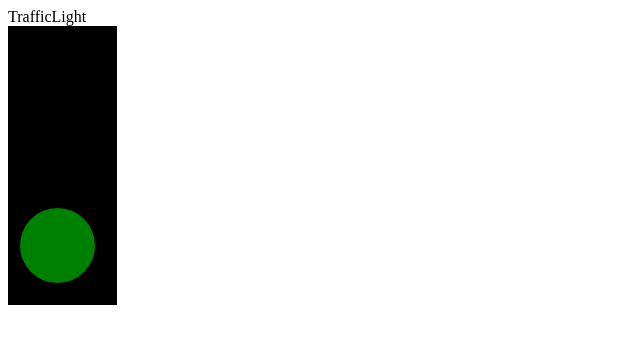
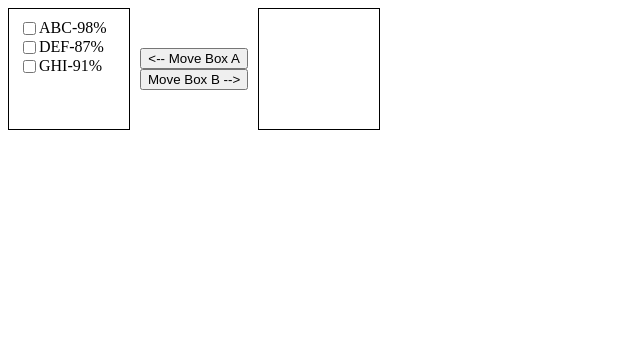
Before and after one commit to Jeyabalan/react-practice, a React (Create React App) app: page / in a window 1280 px wide. Shown: the top 344 px of the page, without its empty margins (0-640 px from the left). Built offline with nearby package versions, Linux system fonts and the light colour scheme; no server answers.

Commit message:
Transfer box

```diff
--- a/src/App.js
+++ b/src/App.js
@@ -5,6 +5,7 @@ import MultiSelectBox from './MultiSelectBox.jsx';
 import Timer from './timer.jsx';
 import Flames from './flames.jsx';
 import TrafficLight from './TrafficLight.js';
+import TransferBox from './TransferBox/index.js';
 
 export default function App() {
   const [data, setData] = React.useState([]);
@@ -40,8 +41,9 @@ export default function App() {
           onChange={(e) => throttledSetQuery(e.target.value)}
         />
         <p>Query: {query}</p>
-      </div> */}
-      <TrafficLight />
+      </div>
+      <TrafficLight /> */}
+      <TransferBox />
     </div>
   );
 }
--- /dev/null
+++ b/src/TransferBox/Box.js
@@ -0,0 +1,25 @@
+import React from 'react';
+import CheckBox from './CheckBox';
+
+const style = {
+  display: 'flex',
+  flexDirection: 'column',
+  width: 100,
+  height: 100,
+  border: '1px solid #000',
+  padding: 10,
+};
+
+export default function Box({ items = [], selectedItem }) {
+  return (
+    <div style={style}>
+      {items.map((item) => (
+        <CheckBox
+          key={item.registrationId}
+          item={item}
+          selectedItem={selectedItem}
+        />
+      ))}
+    </div>
+  );
+}
--- /dev/null
+++ b/src/TransferBox/CheckBox.js
@@ -0,0 +1,14 @@
+import React from 'react';
+
+export default function CheckBox({ item, selectedItem }) {
+  return (
+    <div style={{ display: 'flex', flexDirection: 'row' }}>
+      <input
+        type="checkbox"
+        id={item.registrationId}
+        onChange={(e) => selectedItem(e.target.checked ? item : undefined)}
+      />
+      <label>{`${item.name}-${item.marks}`}</label>
+    </div>
+  );
+}
--- /dev/null
+++ b/src/TransferBox/button.js
@@ -0,0 +1,9 @@
+import React from 'react';
+
+export default function MoveButton({ direction, onClickHandler }) {
+  return (
+    <button onClick={() => onClickHandler(direction)}>
+      {direction === 'A' ? '<-- Move Box A' : 'Move Box B -->'}
+    </button>
+  );
+}
--- /dev/null
+++ b/src/TransferBox/index.js
@@ -0,0 +1,44 @@
+import React from 'react';
+import MoveButton from './button';
+import Box from './Box';
+
+export default function TransferBox() {
+  const itemList = [
+    { name: 'ABC', marks: '98%', registrationId: '1234', box: 'A' },
+    { name: 'DEF', marks: '87%', registrationId: '5678', box: 'A' },
+    { name: 'GHI', marks: '91%', registrationId: '9101', box: 'A' },
+  ];
+  const [items, setItems] = React.useState(itemList);
+  const [selectedItemList, setSelectedItemList] = React.useState([]);
+
+  const onMoveItems = (direction) => {
+    const modifiedItems = selectedItemList.map((item) => {
+      item.box = direction;
+      return item;
+    });
+    setItems([...items, modifiedItems]);
+    setSelectedItemList([]);
+  };
+  const selectedItem = (itemSelected) => {
+    setSelectedItemList([...selectedItemList, itemSelected]);
+  };
+
+  return (
+    <div
+      style={{ display: 'flex', flexDirection: 'row', alignItems: 'center' }}
+    >
+      <Box
+        items={items.filter((item) => item.box === 'A')}
+        selectedItem={selectedItem}
+      />
+      <div style={{ display: 'flex', flexDirection: 'column', padding: 10 }}>
+        <MoveButton direction={'A'} onClickHandler={() => onMoveItems('A')} />
+        <MoveButton direction={'B'} onClickHandler={() => onMoveItems('B')} />
+      </div>
+      <Box
+        items={items.filter((item) => item.box === 'B')}
+        selectedItem={selectedItem}
+      />
+    </div>
+  );
+}
```
